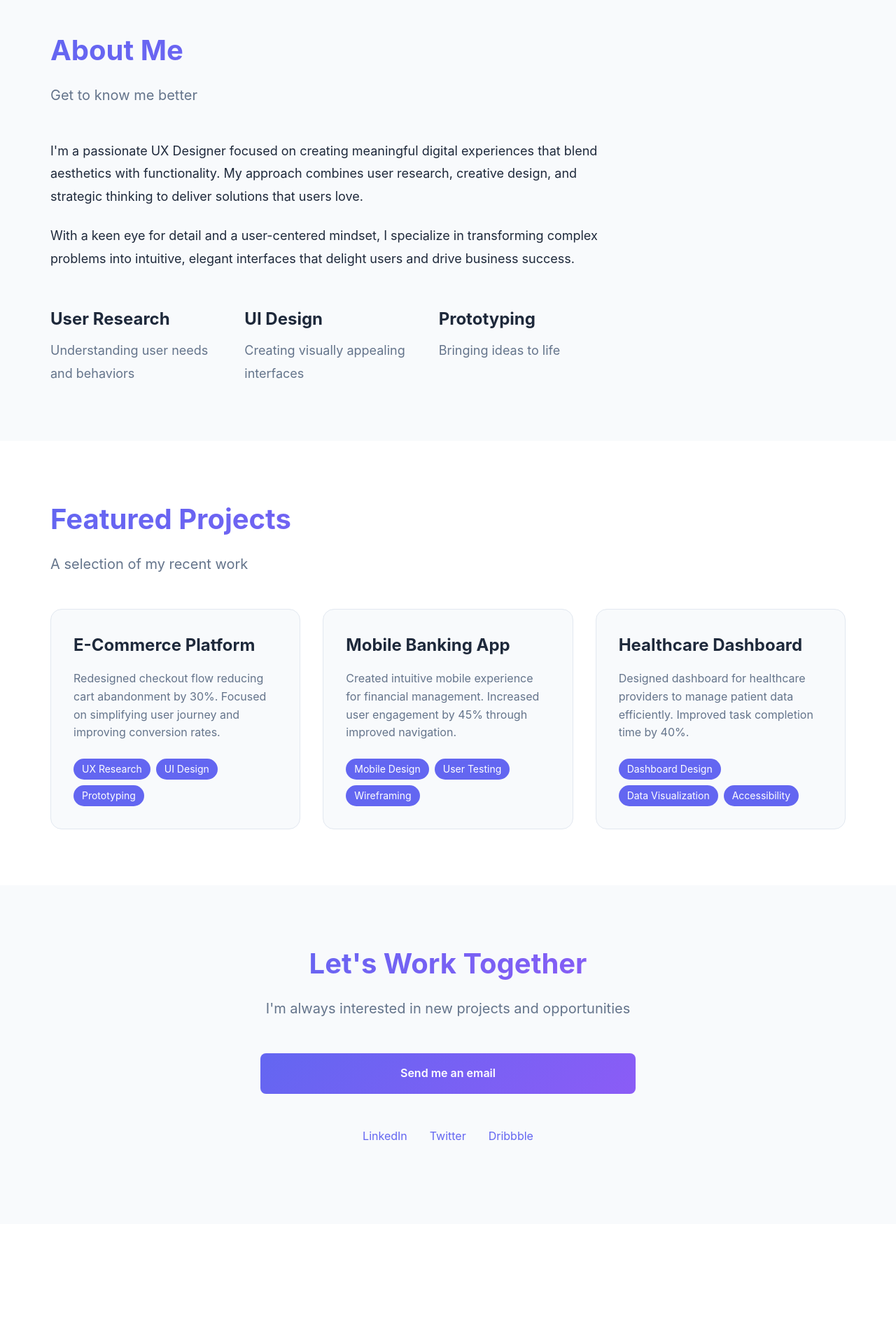
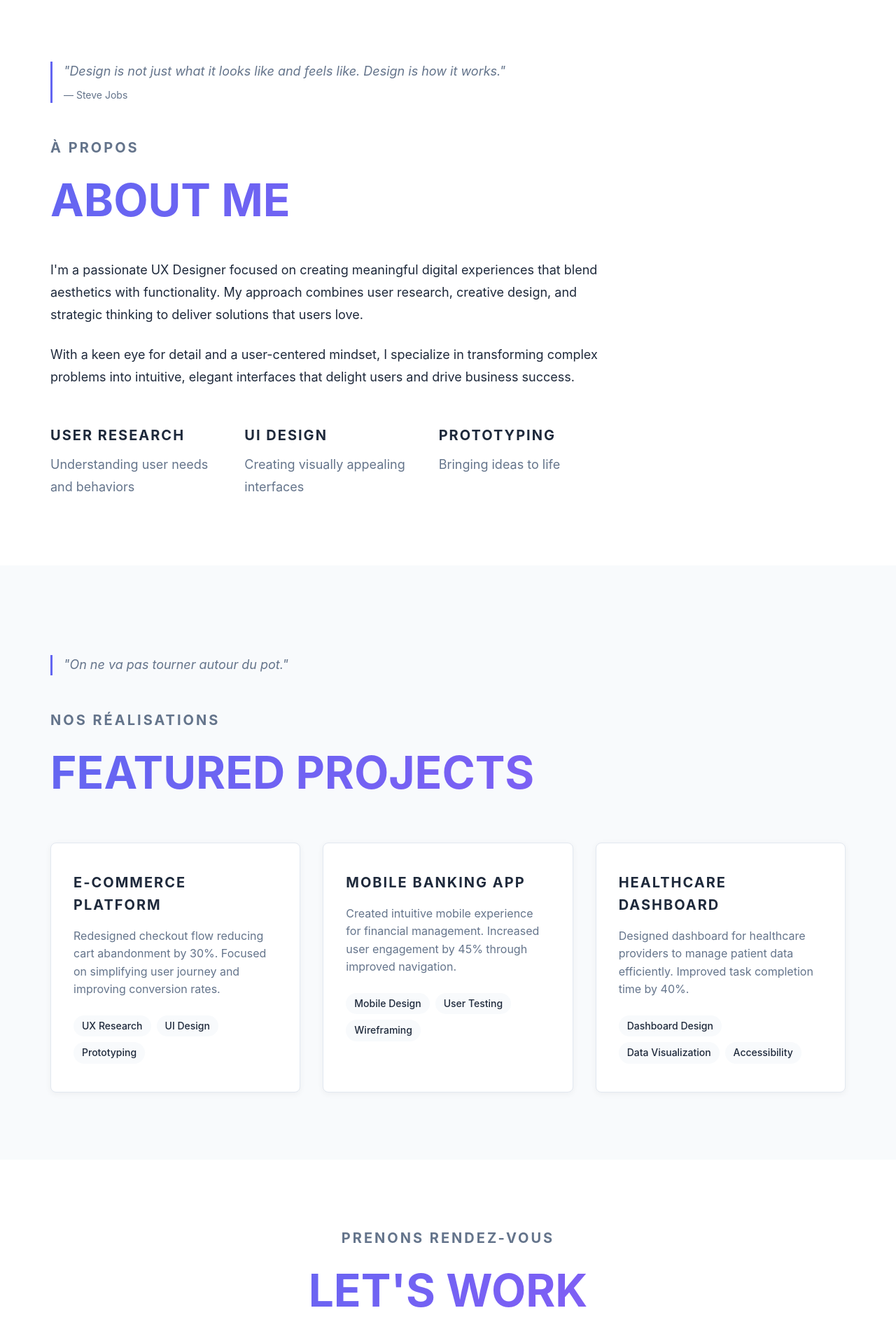
Before and after one commit to burbaget2/portfolio, a Next.js app: page / in a window 1280 px wide. Shown: the part 840-2759 px from the top of the page at 70% size. Before the commit the page ends 2589 px from the top, so only its background shows below. Built offline with nearby package versions, Linux system fonts and the light colour scheme.

Commit message:
stylingt update

```diff
--- a/app/globals.css
+++ b/app/globals.css
@@ -58,7 +58,37 @@ a:hover {
 }
 
 .section {
-  padding: 5rem 0;
+  padding: 6rem 0;
+}
+
+.section-oroya {
+  padding: 6rem 0;
+  position: relative;
+}
+
+.section-oroya:nth-child(even) {
+  background-color: var(--background-alt);
+}
+
+/* OROYA Typography Pattern - Two-line headers */
+.section-header-oroya {
+  font-size: 1.25rem;
+  font-weight: 700;
+  letter-spacing: 0.15em;
+  text-transform: uppercase;
+  margin-bottom: 0.5rem;
+  color: var(--text-light);
+}
+
+.section-brand-name {
+  font-size: clamp(2.5rem, 5vw, 4rem);
+  font-weight: 700;
+  margin-top: 0;
+  margin-bottom: 1rem;
+  background: linear-gradient(135deg, var(--primary), var(--secondary));
+  -webkit-background-clip: text;
+  -webkit-text-fill-color: transparent;
+  background-clip: text;
 }
 
 .section-title {
@@ -75,6 +105,24 @@ a:hover {
   font-size: 1.25rem;
   color: var(--text-light);
   margin-bottom: 3rem;
+  font-style: italic;
+}
+
+/* Quote Style - OROYA Pattern */
+.quote-oroya {
+  font-style: italic;
+  font-size: 1.125rem;
+  color: var(--text-light);
+  margin: 2rem 0 3rem 0;
+  padding-left: 1rem;
+  border-left: 3px solid var(--primary);
+}
+
+.quote-attribution {
+  font-size: 0.875rem;
+  color: var(--text-light);
+  margin-top: 0.5rem;
+  font-style: normal;
 }
 
 .btn {
@@ -105,18 +153,34 @@ a:hover {
   color: white;
 }
 
+/* OROYA Card Styles */
 .project-card {
-  padding: 2rem;
-  border-radius: 1rem;
-  background-color: var(--background-alt);
+  padding: 2.5rem 2rem;
+  border-radius: 0.5rem;
+  background-color: white;
   border: 1px solid var(--border);
+  box-shadow: 0 2px 10px rgba(0, 0, 0, 0.05);
   transition: transform 0.3s ease, box-shadow 0.3s ease;
   cursor: pointer;
 }
 
 .project-card:hover {
   transform: translateY(-5px);
-  box-shadow: 0 10px 30px var(--shadow);
+  box-shadow: 0 10px 30px rgba(0, 0, 0, 0.1);
+}
+
+.card-grid-oroya {
+  display: grid;
+  grid-template-columns: repeat(auto-fit, minmax(300px, 1fr));
+  gap: 2rem;
+  margin-top: 3rem;
+}
+
+/* All Caps Text */
+.all-caps {
+  text-transform: uppercase;
+  letter-spacing: 0.1em;
+  font-weight: 700;
 }
 
 .btn-email {
@@ -135,20 +199,44 @@ a:hover {
   box-shadow: 0 10px 25px var(--shadow);
 }
 
+/* Hero Typography - OROYA Style */
+.hero-title-oroya {
+  font-size: clamp(2.5rem, 8vw, 5rem);
+  font-weight: 700;
+  line-height: 1.1;
+  margin-bottom: 1.5rem;
+  letter-spacing: -0.02em;
+}
+
 @media (max-width: 768px) {
   .container {
     padding: 0 1.5rem;
   }
 
-  .section {
-    padding: 3rem 0;
+  .section,
+  .section-oroya {
+    padding: 4rem 0;
   }
 
-  .section-title {
+  .section-title,
+  .section-brand-name {
     font-size: 2rem;
+  }
+
+  .section-header-oroya {
+    font-size: 1rem;
   }
 
   .section-subtitle {
     font-size: 1rem;
   }
+
+  .hero-title-oroya {
+    font-size: 2.5rem;
+  }
+
+  .card-grid-oroya {
+    grid-template-columns: 1fr;
+    gap: 1.5rem;
+  }
 }
--- a/components/About.tsx
+++ b/components/About.tsx
@@ -1,31 +1,38 @@
 export default function About() {
   return (
-    <section id="about" className="section" style={{ backgroundColor: 'var(--background-alt)' }}>
+    <section id="about" className="section-oroya">
       <div className="container">
-        <h2 className="section-title">About Me</h2>
-        <p className="section-subtitle">Get to know me better</p>
-        <div style={{ maxWidth: '800px', fontSize: '1.125rem', lineHeight: 1.8 }}>
+        <div className="quote-oroya">
+          "Design is not just what it looks like and feels like. Design is how it works."
+          <div className="quote-attribution">— Steve Jobs</div>
+        </div>
+
+        <div className="section-header-oroya">À PROPOS</div>
+        <h2 className="section-brand-name">ABOUT ME</h2>
+
+        <div style={{ maxWidth: '800px', fontSize: '1.125rem', lineHeight: 1.8, marginTop: '2rem' }}>
           <p style={{ marginBottom: '1.5rem' }}>
             I'm a passionate UX Designer focused on creating meaningful digital experiences that
             blend aesthetics with functionality. My approach combines user research, creative design,
             and strategic thinking to deliver solutions that users love.
           </p>
-          <p style={{ marginBottom: '1.5rem' }}>
+          <p style={{ marginBottom: '3rem' }}>
             With a keen eye for detail and a user-centered mindset, I specialize in transforming
             complex problems into intuitive, elegant interfaces that delight users and drive
             business success.
           </p>
+
           <div style={{ display: 'grid', gridTemplateColumns: 'repeat(auto-fit, minmax(200px, 1fr))', gap: '2rem', marginTop: '3rem' }}>
             <div>
-              <h3 style={{ fontSize: '1.5rem', marginBottom: '0.5rem' }}>User Research</h3>
+              <h3 className="all-caps" style={{ fontSize: '1.25rem', marginBottom: '0.5rem' }}>User Research</h3>
               <p style={{ color: 'var(--text-light)' }}>Understanding user needs and behaviors</p>
             </div>
             <div>
-              <h3 style={{ fontSize: '1.5rem', marginBottom: '0.5rem' }}>UI Design</h3>
+              <h3 className="all-caps" style={{ fontSize: '1.25rem', marginBottom: '0.5rem' }}>UI Design</h3>
               <p style={{ color: 'var(--text-light)' }}>Creating visually appealing interfaces</p>
             </div>
             <div>
-              <h3 style={{ fontSize: '1.5rem', marginBottom: '0.5rem' }}>Prototyping</h3>
+              <h3 className="all-caps" style={{ fontSize: '1.25rem', marginBottom: '0.5rem' }}>Prototyping</h3>
               <p style={{ color: 'var(--text-light)' }}>Bringing ideas to life</p>
             </div>
           </div>
--- a/components/Contact.tsx
+++ b/components/Contact.tsx
@@ -1,24 +1,52 @@
 export default function Contact() {
   return (
-    <section id="contact" className="section" style={{ backgroundColor: 'var(--background-alt)' }}>
-      <div className="container" style={{ textAlign: 'center', maxWidth: '600px' }}>
-        <h2 className="section-title">Let's Work Together</h2>
-        <p className="section-subtitle">I'm always interested in new projects and opportunities</p>
+    <section id="contact" className="section-oroya">
+      <div className="container" style={{ textAlign: 'center', maxWidth: '700px' }}>
+        <div className="section-header-oroya">PRENONS RENDEZ-VOUS</div>
+        <h2 className="section-brand-name">LET'S WORK TOGETHER</h2>
+
+        <p className="section-subtitle" style={{ marginTop: '1rem', marginBottom: '2rem' }}>
+          Si vous avez scrollé jusque là, c'est que vous êtes intéressé.
+        </p>
+
         <div style={{ display: 'flex', flexDirection: 'column', gap: '1rem', marginBottom: '2rem' }}>
           <a
             href="mailto:your.email@example.com"
             className="btn btn-email"
+            style={{ margin: '0 auto' }}
           >
             Send me an email
           </a>
-          <div style={{ display: 'flex', justifyContent: 'center', gap: '2rem', marginTop: '2rem' }}>
-            <a href="https://linkedin.com/in/yourprofile" target="_blank" rel="noopener noreferrer">
+
+          <div style={{
+            display: 'flex',
+            justifyContent: 'center',
+            gap: '2rem',
+            marginTop: '3rem',
+            flexWrap: 'wrap'
+          }}>
+            <a
+              href="https://linkedin.com/in/yourprofile"
+              target="_blank"
+              rel="noopener noreferrer"
+              style={{ color: 'var(--text)', fontWeight: 500 }}
+            >
               LinkedIn
             </a>
-            <a href="https://twitter.com/yourprofile" target="_blank" rel="noopener noreferrer">
+            <a
+              href="https://twitter.com/yourprofile"
+              target="_blank"
+              rel="noopener noreferrer"
+              style={{ color: 'var(--text)', fontWeight: 500 }}
+            >
               Twitter
             </a>
-            <a href="https://dribbble.com/yourprofile" target="_blank" rel="noopener noreferrer">
+            <a
+              href="https://dribbble.com/yourprofile"
+              target="_blank"
+              rel="noopener noreferrer"
+              style={{ color: 'var(--text)', fontWeight: 500 }}
+            >
               Dribbble
             </a>
           </div>
--- a/components/Hero.tsx
+++ b/components/Hero.tsx
@@ -13,10 +13,10 @@ export default function Hero() {
       }}
     >
       <div className="container" style={{ textAlign: 'center' }}>
-        <h1 style={{ fontSize: '4rem', fontWeight: 700, marginBottom: '1rem', lineHeight: 1.2 }}>
-          Hi, I'm a UX Designer
+        <h1 className="hero-title-oroya" style={{ color: 'white' }}>
+          UX Designer & Creative
         </h1>
-        <p style={{ fontSize: '1.5rem', marginBottom: '2rem', opacity: 0.9 }}>
+        <p style={{ fontSize: '1.5rem', marginBottom: '3rem', opacity: 0.95, fontWeight: 300 }}>
           Creating beautiful and intuitive user experiences
         </p>
         <div style={{ display: 'flex', gap: '1rem', justifyContent: 'center', flexWrap: 'wrap' }}>
--- a/components/Projects.tsx
+++ b/components/Projects.tsx
@@ -18,17 +18,24 @@ export default function Projects() {
   ]
 
   return (
-    <section id="projects" className="section">
+    <section id="projects" className="section-oroya">
       <div className="container">
-        <h2 className="section-title">Featured Projects</h2>
-        <p className="section-subtitle">A selection of my recent work</p>
-        <div style={{ display: 'grid', gridTemplateColumns: 'repeat(auto-fit, minmax(300px, 1fr))', gap: '2rem' }}>
+        <div className="quote-oroya">
+          "On ne va pas tourner autour du pot."
+        </div>
+
+        <div className="section-header-oroya">NOS RÉALISATIONS</div>
+        <h2 className="section-brand-name">FEATURED PROJECTS</h2>
+
+        <div className="card-grid-oroya">
           {projects.map((project, index) => (
             <div
               key={index}
               className="project-card"
             >
-              <h3 style={{ fontSize: '1.5rem', marginBottom: '1rem' }}>{project.title}</h3>
+              <h3 className="all-caps" style={{ fontSize: '1.25rem', marginBottom: '1rem', color: 'var(--text)' }}>
+                {project.title}
+              </h3>
               <p style={{ color: 'var(--text-light)', marginBottom: '1.5rem', lineHeight: 1.6 }}>
                 {project.description}
               </p>
@@ -38,10 +45,11 @@ export default function Projects() {
                     key={tagIndex}
                     style={{
                       padding: '0.25rem 0.75rem',
-                      backgroundColor: 'var(--primary)',
-                      color: 'white',
+                      backgroundColor: 'var(--background-alt)',
+                      color: 'var(--text)',
                       borderRadius: '1rem',
                       fontSize: '0.875rem',
+                      fontWeight: 500,
                     }}
                   >
                     {tag}
```
Also changed, not shown: 2 other files (tests, documents, lock files or other folders).
